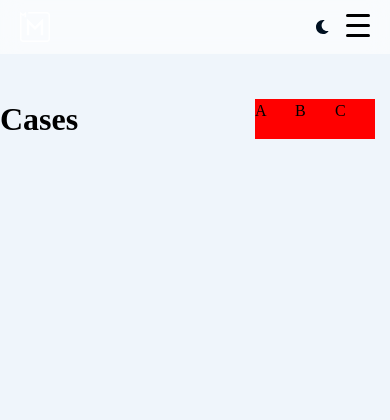
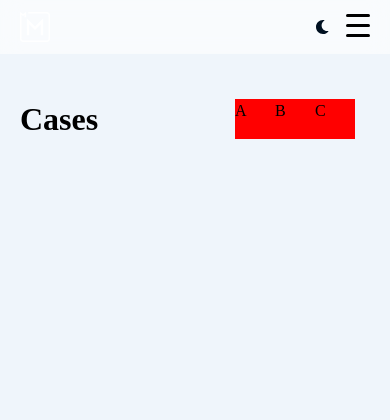
Before and after one commit to MozesMiko/Portfolio, a PHP site: page /cases in a window 390 px wide. Shown: the top 420 px of the page. Run offline with PHP 8.4, Linux system fonts and the light colour scheme.

Commit message:
fix: added case-page class to the body element
Added the class so I can target specific divs on the Cases page that are
 shared across the pages. Namely ".content-container"

```diff
--- a/cases/index.html
+++ b/cases/index.html
@@ -7,7 +7,7 @@
   <link rel="stylesheet" href="/style.css">
   <title>Cases</title>
 </head>
-<body>
+<body class="cases-page">
    <nav class="navbar">
     <div class="navbar-content">
       <div class="logo">
--- a/style.css
+++ b/style.css
@@ -593,7 +593,8 @@ button {
 
   .hero-section .content-container,
   .about-me-section .content-container,
-  .cases-section .content-container {
+  .cases-section .content-container,
+  .cases-page .content-container {
     margin: 0 20px;
   }
 }
```
